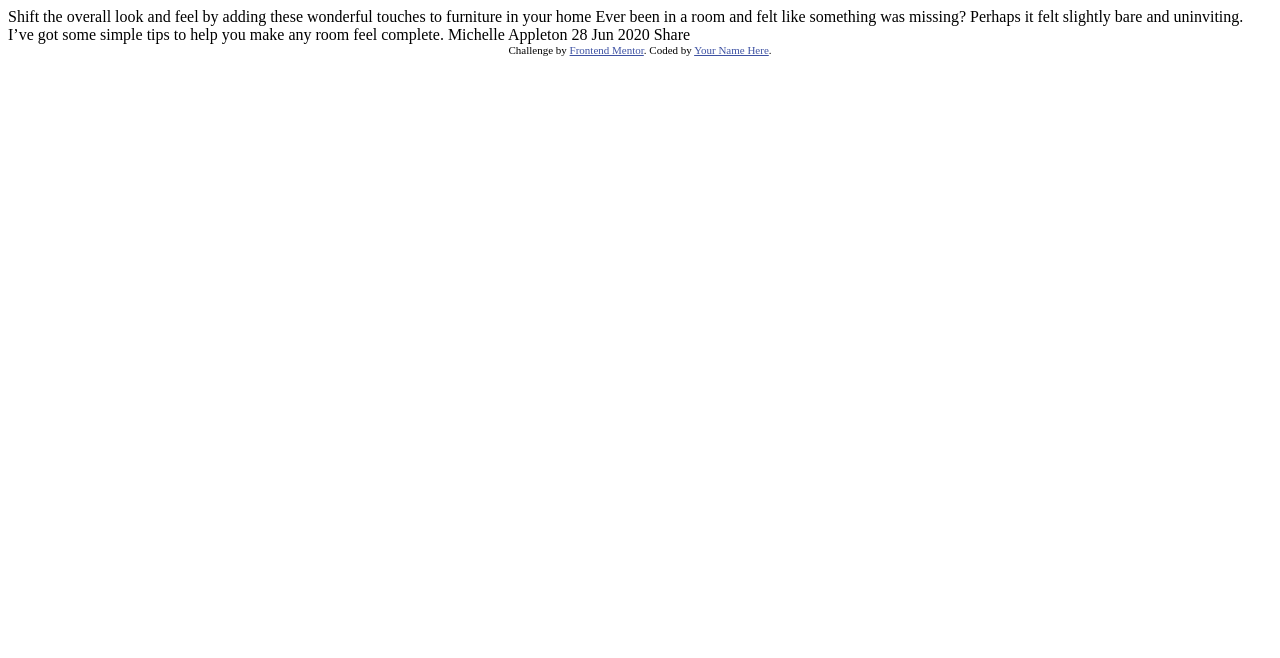
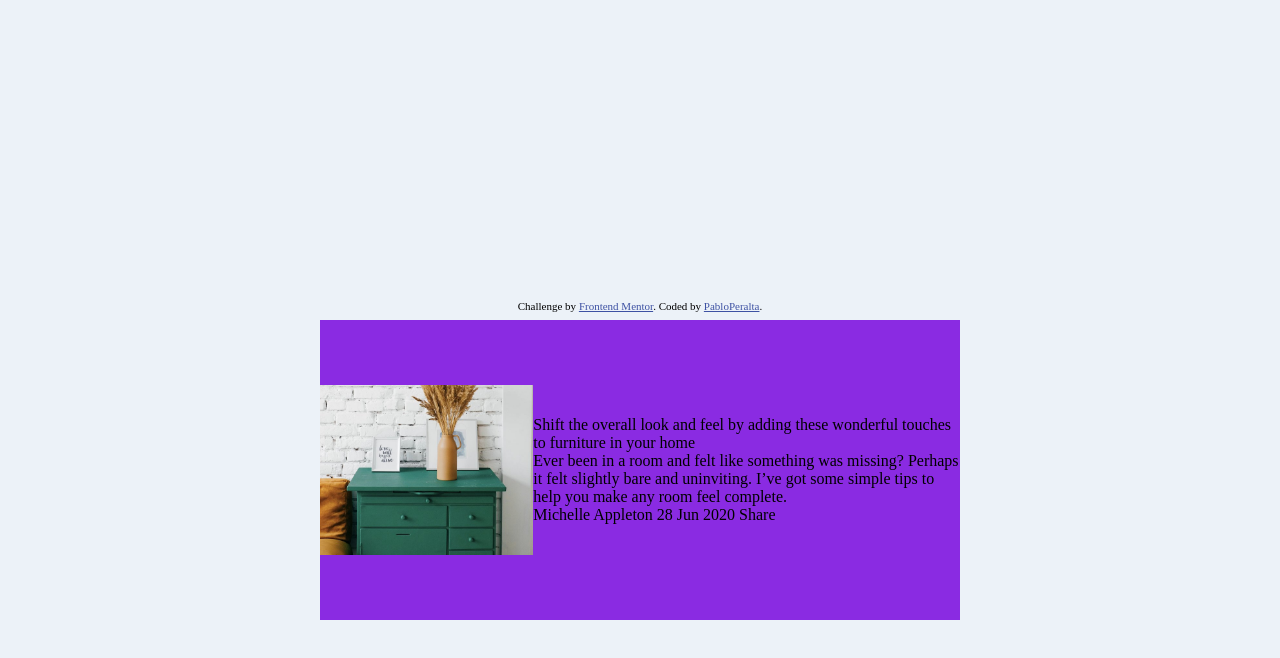
Before and after one commit to PabloPaps21/Article-preview-component, a plain HTML site: page index.html in a window 1280 px wide. Drawn offline with Linux system fonts and the light colour scheme.

Commit message:
article structure and new css page

```diff
--- a/index.html
+++ b/index.html
@@ -5,32 +5,36 @@
   <meta name="viewport" content="width=device-width, initial-scale=1.0"> <!-- displays site properly based on user's device -->
 
   <link rel="icon" type="image/png" sizes="32x32" href="./images/favicon-32x32.png">
+  <link rel="stylesheet" href="style.css">
 
   <title>Frontend Mentor | Article preview component</title>
 
   <!-- Feel free to remove these styles or customise in your own stylesheet 👍 -->
-  <style>
-    .attribution { font-size: 11px; text-align: center; }
-    .attribution a { color: hsl(228, 45%, 44%); }
-  </style>
 </head>
 <body>
 
-  Shift the overall look and feel by adding these wonderful
-  touches to furniture in your home
+ <article class="art">
+   <div class="img-art">
+     <img src="./images/drawers.jpg" alt="" class="img-img">
+   </div>
+  <div class="text">
+    <p>Shift the overall look and feel by adding these wonderful
+      touches to furniture in your home</p>
 
-  Ever been in a room and felt like something was missing? Perhaps
-  it felt slightly bare and uninviting. I’ve got some simple tips
-  to help you make any room feel complete.
+    <p>Ever been in a room and felt like something was missing? Perhaps
+      it felt slightly bare and uninviting. I’ve got some simple tips
+      to help you make any room feel complete.</p>
 
-  Michelle Appleton
-  28 Jun 2020
+    Michelle Appleton
+    28 Jun 2020
 
-  Share
+    Share
+  </div>
+ </article>
 
   <div class="attribution">
     Challenge by <a href="https://www.frontendmentor.io?ref=challenge" target="_blank">Frontend Mentor</a>.
-    Coded by <a href="#">Your Name Here</a>.
+    Coded by <a href="#">PabloPeralta</a>.
   </div>
 </body>
 </html>
--- /dev/null
+++ b/style.css
@@ -0,0 +1,37 @@
+* {
+  margin: 0;
+  padding: 0;
+}
+.attribution { font-size: 11px; text-align: center; }
+.attribution a { color: hsl(228, 45%, 44%); }
+
+body {
+  background-color: hsl(210, 46%, 95%);
+  height: 100vh;
+}
+
+.art {
+  width: 60%;
+  display: flex;
+  flex-direction: row;
+  background-color: blueviolet;
+  justify-content: center;
+  margin: auto;
+  width: 50%;
+  align-items: center;
+  position: relative;
+  top: 40%;
+  height: 300px;
+
+}
+.img-art {
+  width: 50%;
+  display: flex;
+  align-items: center;
+}
+.img-img {
+  width: 100%;
+}
+.text {
+  width: 100%;
+}
```
